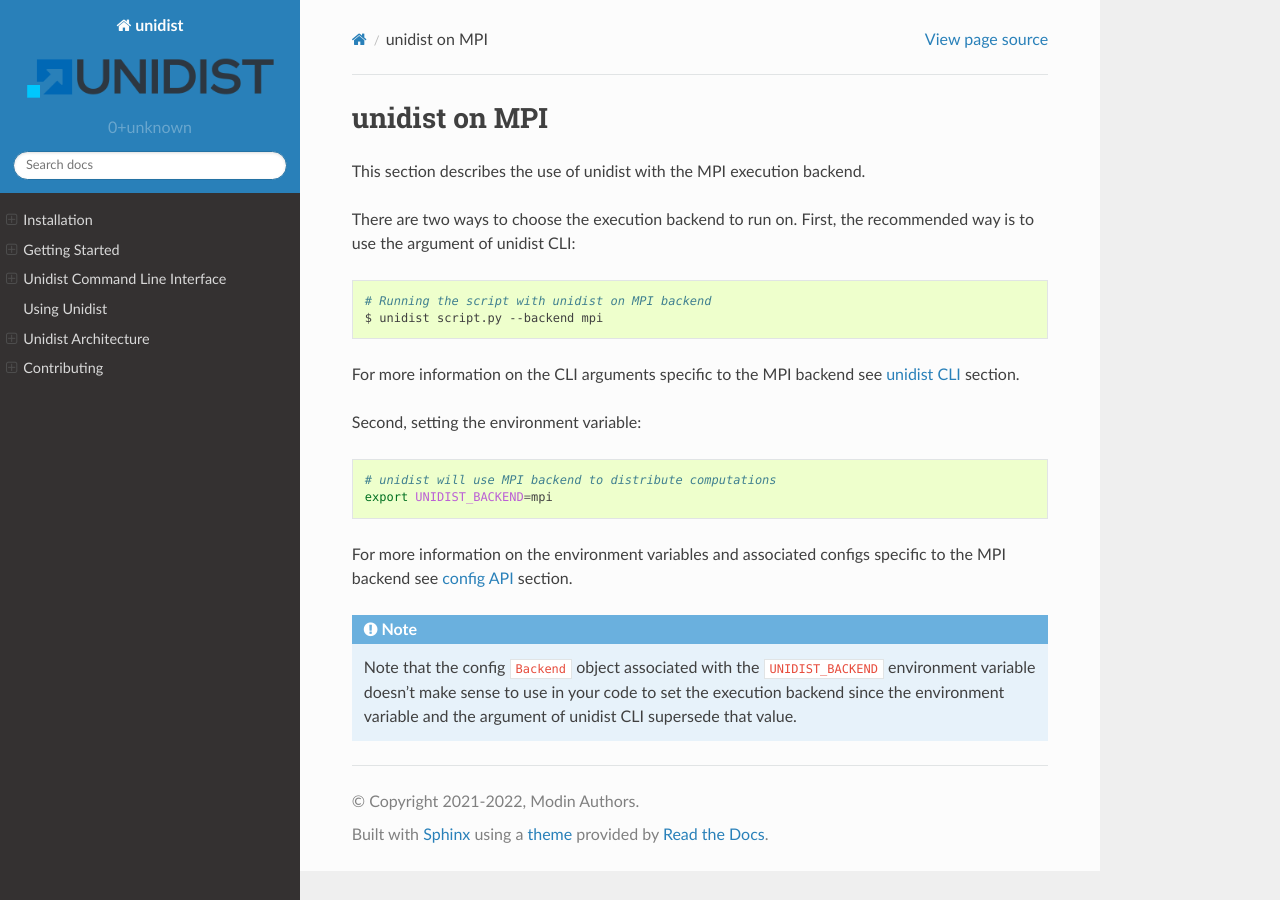
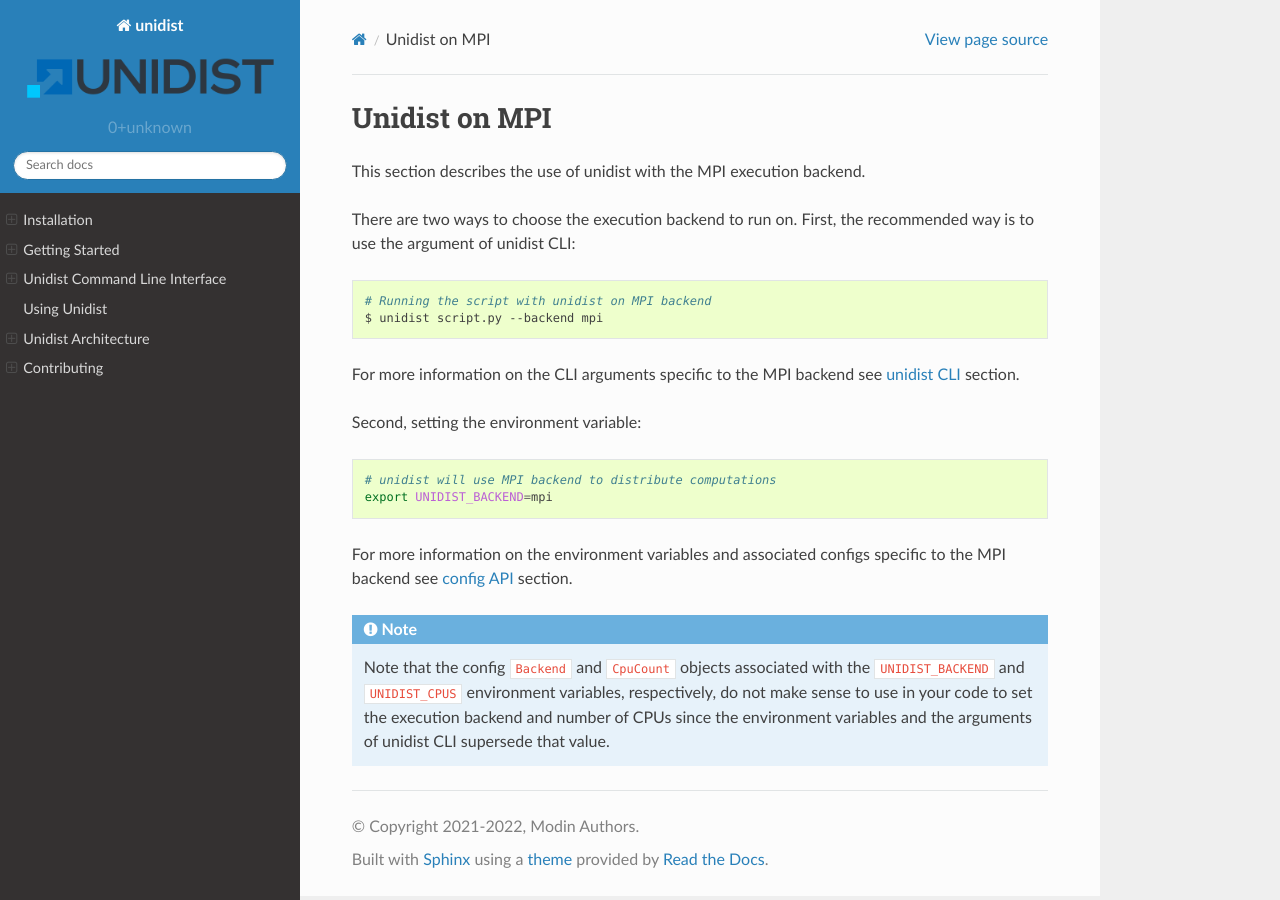
Before and after one commit to modin-project/unidist, a Sphinx documentation site: the page built from docs/using_unidist/unidist_on_mpi.rst, in a window 1280 px wide. Built offline with Sphinx 7.4.7 and the Read the Docs theme 2.0.0, drawn with Linux system fonts in a browser that asks for light colours.

Commit message:
address comments
Signed-off-by: Igoshev, Iaroslav <iaroslav.igoshev@intel.com>

```diff
--- a/docs/using_unidist/unidist_on_dask.rst
+++ b/docs/using_unidist/unidist_on_dask.rst
@@ -5,7 +5,7 @@
 
 :orphan:
 
-unidist on Dask
+Unidist on Dask
 '''''''''''''''
 
 This section describes the use of unidist with the Dask execution backend.
--- a/docs/using_unidist/unidist_on_mpi.rst
+++ b/docs/using_unidist/unidist_on_mpi.rst
@@ -5,7 +5,7 @@
 
 :orphan:
 
-unidist on MPI
+Unidist on MPI
 ''''''''''''''
 
 This section describes the use of unidist with the MPI execution backend.
@@ -32,6 +32,7 @@
 see :doc:`config API </flow/unidist/config>` section.
 
 .. note::
-   Note that the config ``Backend`` object associated with the ``UNIDIST_BACKEND`` environment variable
-   doesn't make sense to use in your code to set the execution backend since the environment variable and
-   the argument of unidist CLI supersede that value.
+   Note that the config ``Backend`` and ``CpuCount`` objects associated with the ``UNIDIST_BACKEND`` and
+   ``UNIDIST_CPUS`` environment variables, respectively, do not make sense to use in your code
+   to set the execution backend and number of CPUs since the environment variables and
+   the arguments of unidist CLI supersede that value.
--- a/docs/using_unidist/unidist_on_python.rst
+++ b/docs/using_unidist/unidist_on_python.rst
@@ -5,7 +5,7 @@
 
 :orphan:
 
-unidist on Python
+Unidist on Python
 '''''''''''''''''
 
 This section describes the use of unidist with the sequential Python execution backend,
--- a/docs/using_unidist/unidist_on_python_multiprocessing.rst
+++ b/docs/using_unidist/unidist_on_python_multiprocessing.rst
@@ -5,7 +5,7 @@
 
 :orphan:
 
-unidist on Python Multiprocessing
+Unidist on Python Multiprocessing
 '''''''''''''''''''''''''''''''''
 
 This section describes the use of unidist with the Python Multiprocessing execution backend.
--- a/docs/using_unidist/unidist_on_ray.rst
+++ b/docs/using_unidist/unidist_on_ray.rst
@@ -5,7 +5,7 @@
 
 :orphan:
 
-unidist on Ray
+Unidist on Ray
 ''''''''''''''
 
 This section describes the use of unidist with the Ray execution backend.
```
Also changed, not shown: docs/using_unidist/index.rst (+5 -7 lines).
